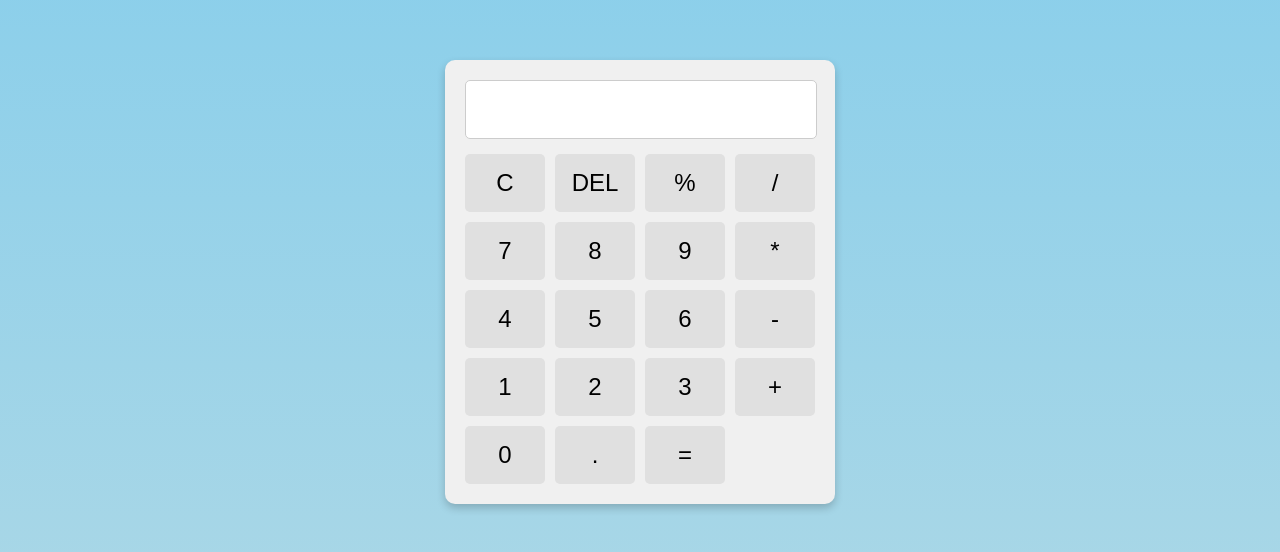
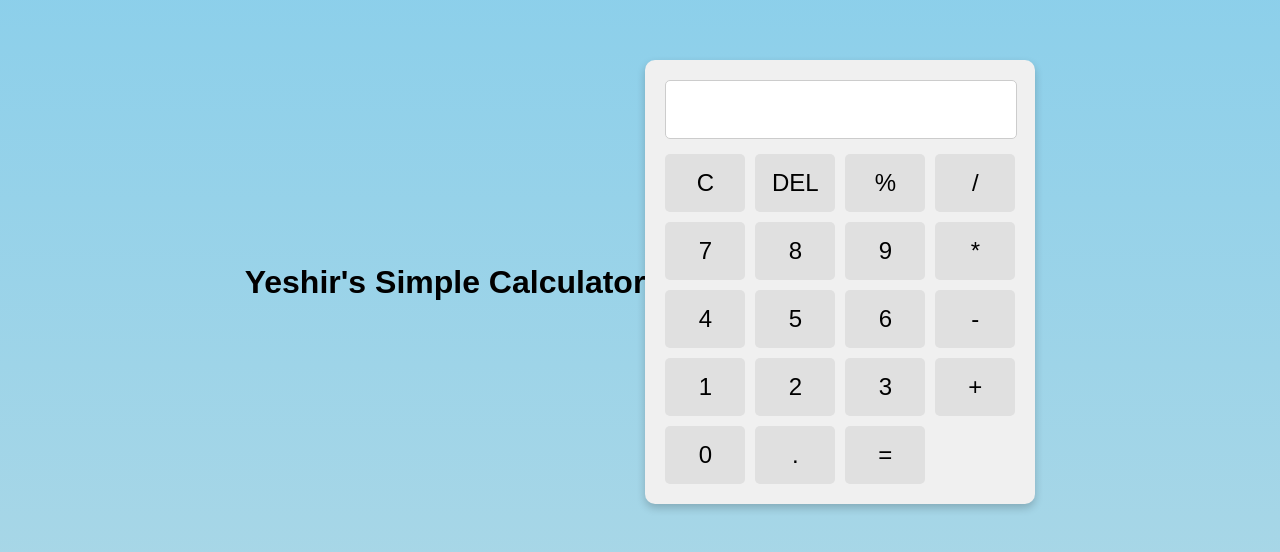
Before and after one commit to yeshir2001/simple-calculator, a plain HTML site: page index.html in a window 1280 px wide. Shown: the part 118-670 px from the top of the page. Drawn offline with Linux system fonts and the light colour scheme.

Commit message:
Update index.html

```diff
--- a/index.html
+++ b/index.html
@@ -3,10 +3,11 @@
 <head>
     <meta charset="UTF-8">
     <meta name="viewport" content="width=device-width, initial-scale=1.0">
-    <title>Simple Calculator</title>
+    <title>Yeshir's Simple Calculator</title>
     <link rel="stylesheet" href="style.css">
 </head>
 <body>
+    <h1>Yeshir's Simple Calculator</h1>
     <div class="calculator">
         <input type="text" id="display" readonly>
         <div class="buttons">
```
